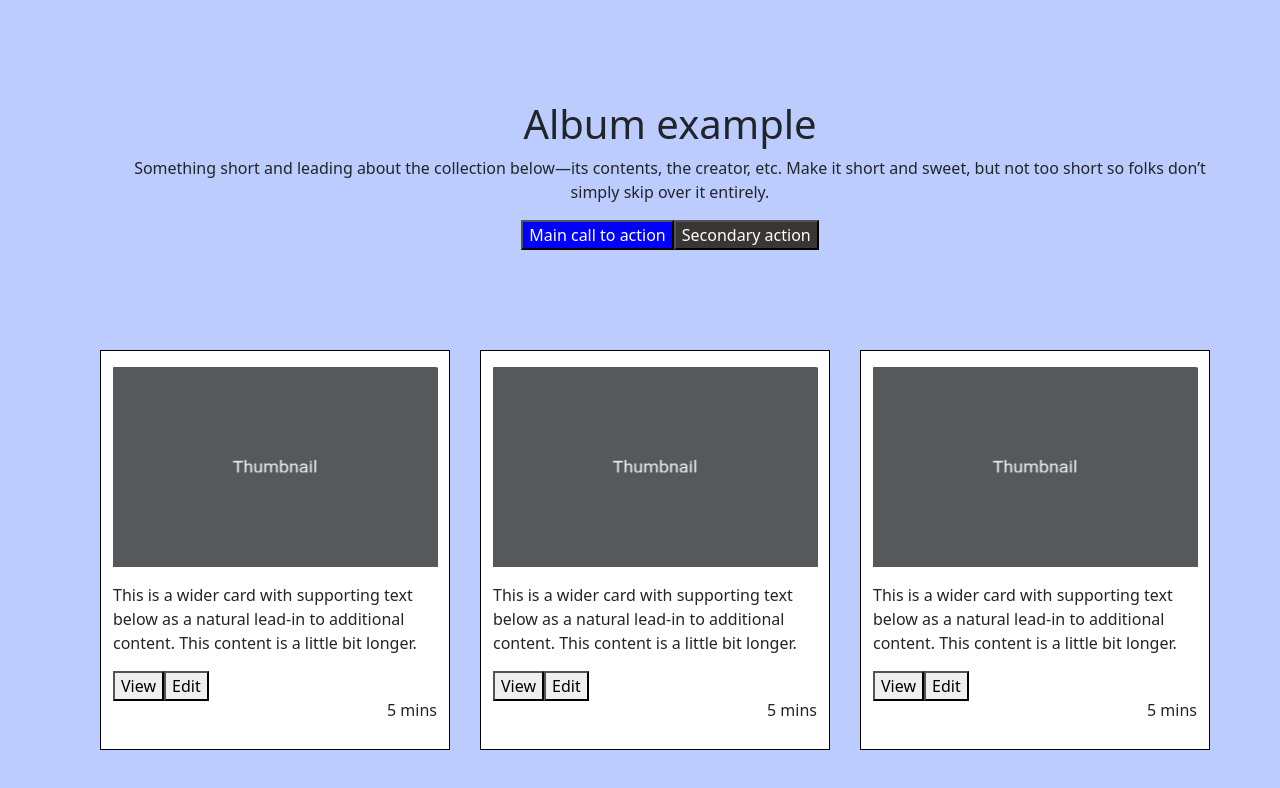
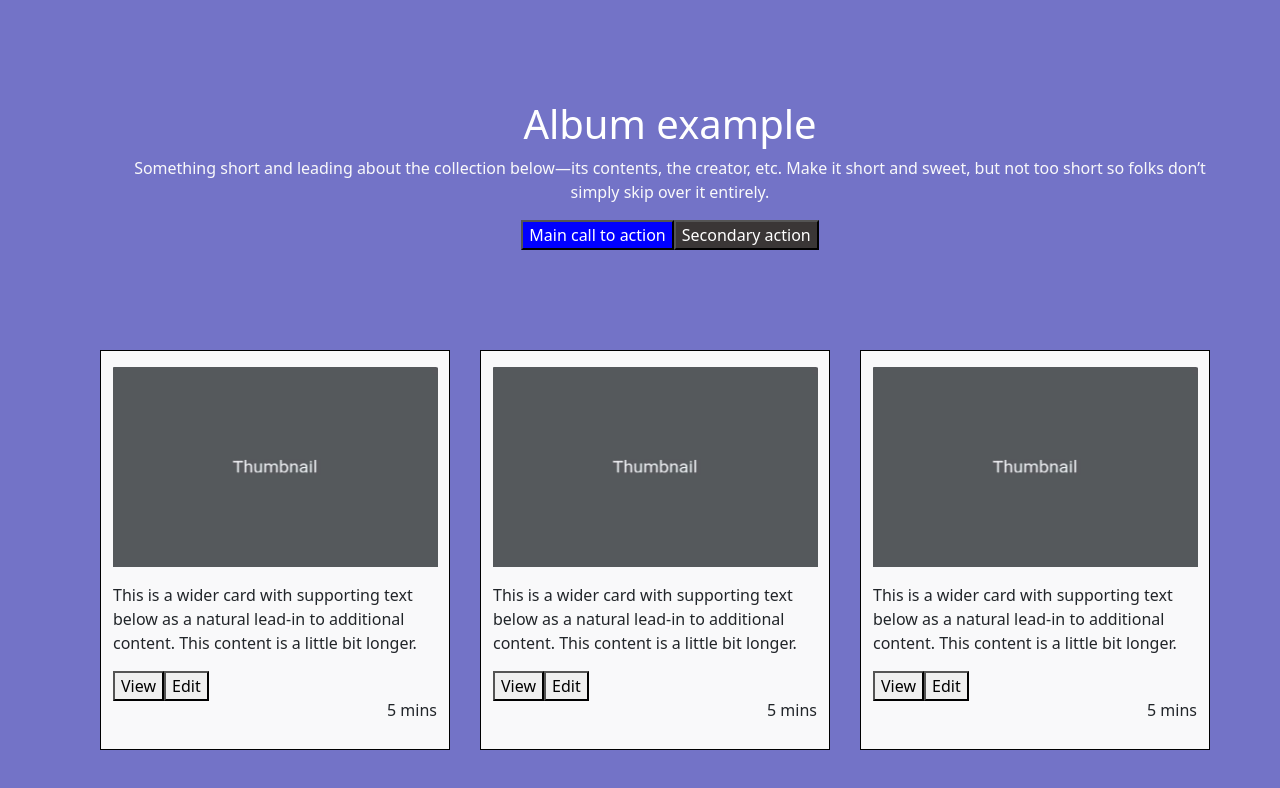
Before and after one commit to Sakthi21a34/web2, a plain HTML site: page index.html in a window 1280 px wide. Drawn offline with Linux system fonts and the light colour scheme.

Commit message:
index.html

```diff
--- a/index.html
+++ b/index.html
@@ -6,7 +6,7 @@
     <body>
         <style>
             body{
-                background-color: rgb(188, 204, 255);
+                background-color: rgb(115, 115, 199);
             }
             .head{
                 text-align: center;
@@ -15,10 +15,10 @@
                 width: 350px;
                 height:400px;
                 box-sizing: border-box;
-                background-color:white;
                 border: 1px solid black;
                 justify-content: space-around;
                 margin-left: auto;
+                background-color: rgb(249, 249, 250);
             }
             .buttons{
                 text-align: center;
@@ -26,8 +26,8 @@
         </style>
         <script scr="bootstrap.bundle.js"></script>
         <div class="container" style="margin: 100px;">
-        <h1 style="text-align: center;">Album example</h1>
-        <p style="text-align: center;">Something short and leading about the collection below—its contents, the creator, etc. Make it short and sweet, but not too short so folks don’t simply skip over it entirely.</p>
+        <h1 style="text-align: center; color: white">Album example</h1>
+        <p style="text-align: center; color: rgb(249, 249, 250);">Something short and leading about the collection below—its contents, the creator, etc. Make it short and sweet, but not too short so folks don’t simply skip over it entirely.</p>
         <p></p>
         <div class="buttons">
         <button style="background-color: blue; color: white;" >Main call to action</button><button style="background-color: rgb(58, 54, 54); color: white;" >Secondary action</button>
```
